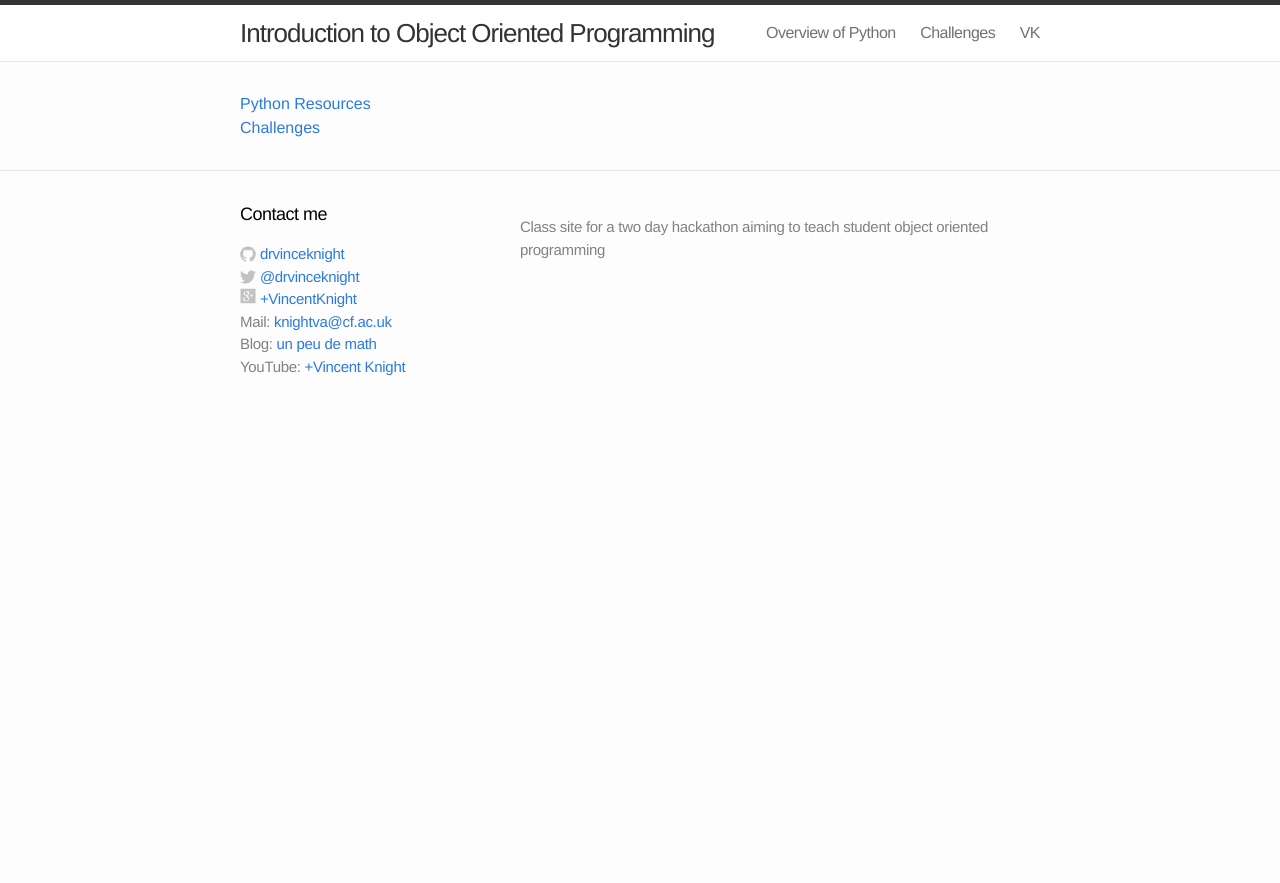
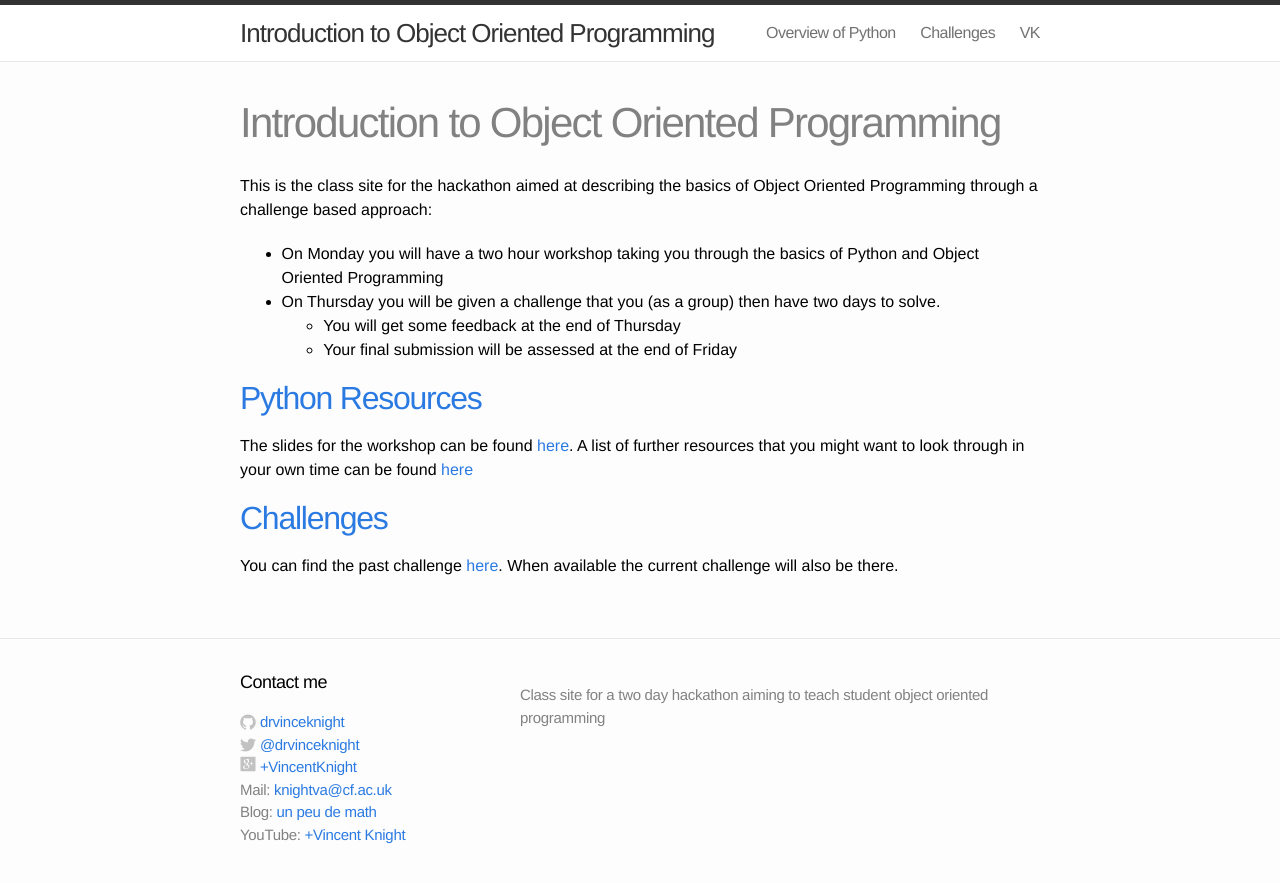
Before and after one commit to drvinceknight/Introduction_to_OOP, a Jekyll site: the page built from index.md, in a window 1280 px wide. Shown: the top 883 px of the page. Built offline with Jekyll 4.4.1, drawn with Linux system fonts in a browser that asks for light colours.

Commit message:
Adding description and various jekylly things

```diff
--- a/index.md
+++ b/index.md
@@ -1,8 +1,21 @@
 ---
-layout : default
+layout : page
 title  : Introduction to Object Oriented Programming
 ---
 
+This is the class site for the hackathon aimed at describing the basics of Object Oriented Programming through a challenge based approach:
+
+- On Monday you will have a two hour workshop taking you through the basics of Python and Object Oriented Programming
+- On Thursday you will be given a challenge that you (as a group) then have two days to solve.
+    - You will get some feedback at the end of Thursday
+    - Your final submission will be assessed at the end of Friday
+
 ## [Python Resources](./OverviewOfPython)
 
+The slides for the workshop can be found [here](./OverviewOfPython/Slides/).
+A list of further resources that you might want to look through in your own time can be found [here](./OverviewOfPython/)
+
 ## [Challenges](./Challenges)
+
+You can find the past challenge [here](./Challenges).
+When available the current challenge will also be there.
```
Also changed, not shown: Challenges/index.md (+3 -1 lines), OverviewOfPython/index.md (+6 -2 lines).
